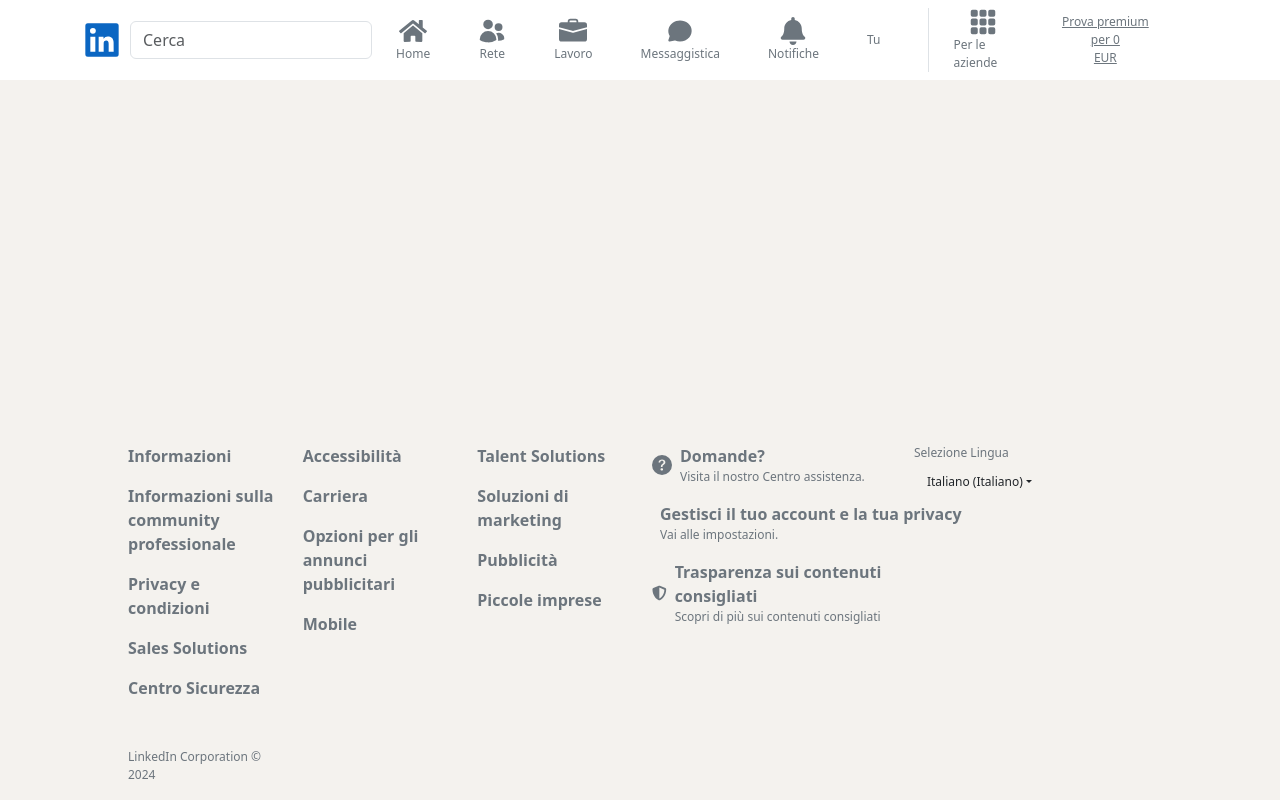
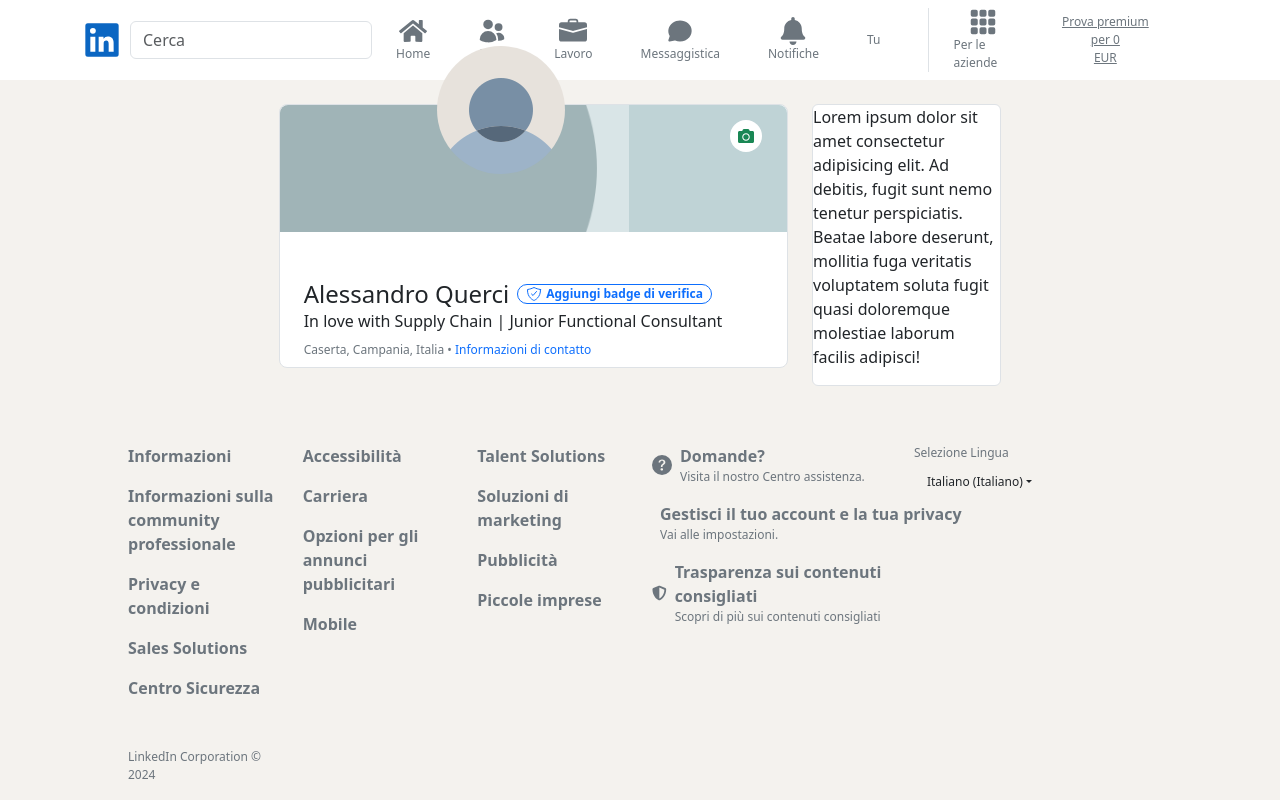
Before and after one commit to AlessandroQuerci/BW3-LINKEDIN-CLONE, a React (Vite) app: page /profile/1 in a window 1280 px wide. Built offline with nearby package versions, Linux system fonts and the light colour scheme.

Commit message:
prime modifiche profile page

```diff
--- a/src/App.css
+++ b/src/App.css
@@ -31,3 +31,24 @@
 #myFooter p:hover {
   color: black !important;
 }
+
+.px-custom {
+  padding-inline: 18.5rem !important;
+}
+
+#userField {
+  position: relative;
+}
+
+#btn-camera {
+  position: absolute;
+  right: 25px;
+  top: 15px;
+}
+
+/* Posizione del bottone "Aggiungi Foto" */
+#addPhoto {
+  position: absolute;
+  bottom: 620px;
+  left: 425px;
+}
--- a/src/components/MyNavBar.jsx
+++ b/src/components/MyNavBar.jsx
@@ -23,7 +23,7 @@
 const MyNavBar = () => {
   return (
     <>
-      <Container fluid className="d-flex justify-content-start justify-content-lg-center align-items-center">
+      <Container fluid className="d-flex justify-content-start justify-content-lg-center align-items-center ">
         <Navbar className="bg-white">
           <Container>
             <Link to={"/"}>
--- a/src/components/ProfilePage.jsx
+++ b/src/components/ProfilePage.jsx
@@ -1,4 +1,56 @@
+import { Button, Col, Container, Row } from "react-bootstrap";
+import userEmpty from "../assets/image/empty-user.png";
+import userNoPhoto from "../assets/image/no-photo.png";
+import { FaCamera } from "react-icons/fa";
+import { IoShieldCheckmarkOutline } from "react-icons/io5";
+
 const ProfilePage = () => {
-  return;
+  return (
+    <>
+      <Container fluid className="bg-linkedin pt-4">
+        <Row className="d-flex justify-content-center">
+          <Col xs={5}>
+            <div className="d-flex flex-column bg-white border border-1 rounded-3">
+              <div id="userField">
+                <img src={userEmpty} alt="" className="img-fluid object-fit-cover rounded-top-3 w-100" />
+                <Button className="p-2 bg-white border-0 z-1 rounded-circle d-flex justify-content-center" id="btn-camera">
+                  <FaCamera className="text-success" />
+                </Button>
+              </div>
+              <div className="mb-5">
+                <Button className="rounded-circle bg-transparent border-0 " id="addPhoto">
+                  <img src={userNoPhoto} alt="" className="img-fluid object-fit-cover rounded-circle" />
+                </Button>
+              </div>
+              <div className=" d-flex justify-content-start flex-column ms-4">
+                <div className=" d-flex justify-content-start align-items-center">
+                  <h4 className="h4  me-2 mb-0">Alessandro Querci</h4>
+                  <Button className="rounded-pill bg-transparent text-primary fw-bold fs-7 p-0 px-2 d-flex justify-content-center align-items-center  ">
+                    <IoShieldCheckmarkOutline className="fs-6 me-1" />
+                    Aggiungi badge di verifica
+                  </Button>
+                </div>
+                <p className="mb-2">In love with Supply Chain | Junior Functional Consultant</p>
+                <p className="mb-2 text-secondary fs-7">
+                  Caserta, Campania, Italia •{" "}
+                  <a href="" className="text-decoration-none">
+                    Informazioni di contatto
+                  </a>
+                </p>
+              </div>
+            </div>
+          </Col>
+          <Col xs={2}>
+            <div className="bg-white border border-1 rounded">
+              <p>
+                Lorem ipsum dolor sit amet consectetur adipisicing elit. Ad debitis, fugit sunt nemo tenetur perspiciatis. Beatae labore deserunt, mollitia fuga
+                veritatis voluptatem soluta fugit quasi doloremque molestiae laborum facilis adipisci!
+              </p>
+            </div>
+          </Col>
+        </Row>
+      </Container>
+    </>
+  );
 };
 export default ProfilePage;
```
Also changed, not shown: src/assets/image/empty-user.png (added), src/assets/image/no-photo.png (added).
